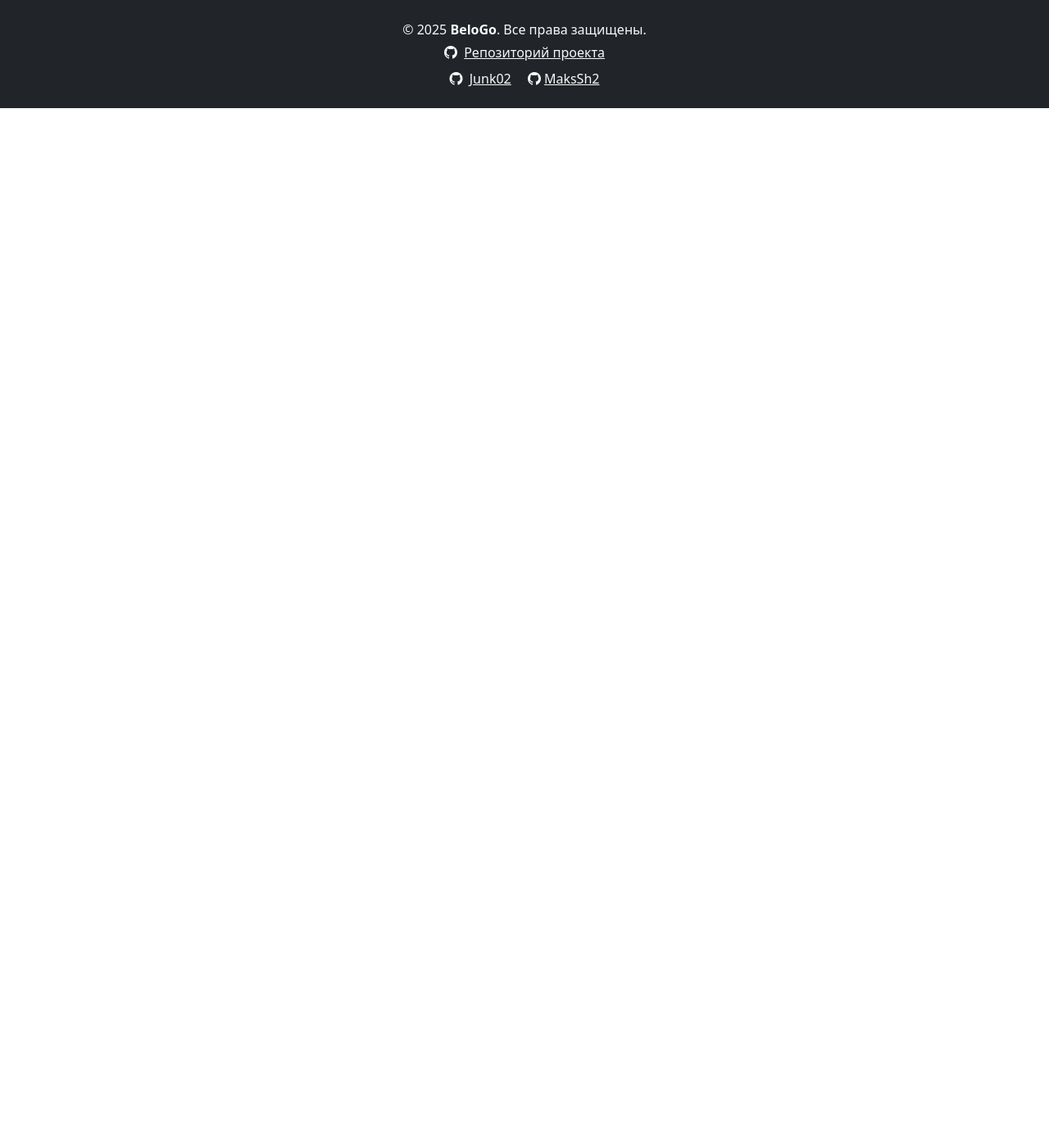
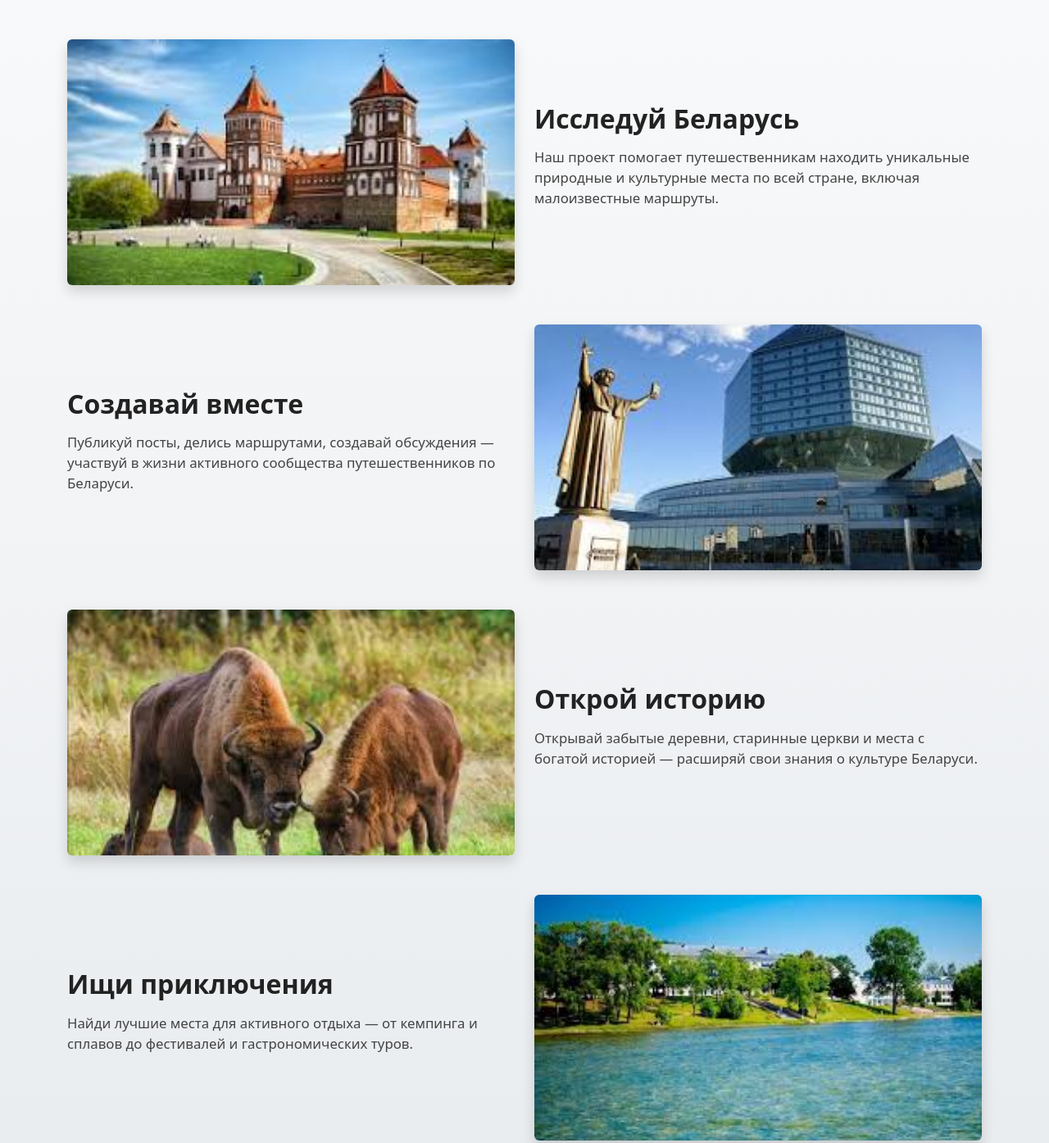
Before and after one commit to Junk02/BeloGo, a plain HTML site: page public/index.html in a window 1280 px wide. Shown: the part 800-2195 px from the top of the page at 82% size. Before the commit the page ends 932 px from the top, so only its background shows below. Drawn offline with nearby package versions, Linux system fonts and the light colour scheme.

Commit message:
Added extra info to index page

```diff
--- a/public/index.html
+++ b/public/index.html
@@ -6,25 +6,22 @@
     <meta name="viewport" content="width=device-width, initial-scale=1.0">
     <title>BeloGo</title>
 
-    <!-- Bootstrap CSS -->
+
     <link href="https://cdn.jsdelivr.net/npm/bootstrap@5.3.6/dist/css/bootstrap.min.css" rel="stylesheet">
 
-    <!-- Boostrap icons -->
     <link href="https://cdn.jsdelivr.net/npm/bootstrap-icons@1.11.3/font/bootstrap-icons.css" rel="stylesheet">
 
-    <!-- Font Awesome -->
     <link rel="stylesheet" href="https://cdnjs.cloudflare.com/ajax/libs/font-awesome/6.4.0/css/all.min.css">
-    <!-- Animate.css -->
+
     <link rel="stylesheet" href="https://cdnjs.cloudflare.com/ajax/libs/animate.css/4.1.1/animate.min.css">
 
+    <link href="https://cdnjs.cloudflare.com/ajax/libs/aos/2.3.4/aos.css" rel="stylesheet">
 
-    <!-- Стили -->
     <link rel="stylesheet" href="/styles/index.css">
 </head>
 
 <body>
 
-<!-- Навигационная панель -->
     <nav class="navbar navbar-expand-lg navbar-dark bg-dark fixed-top" id="mainNavbar">
         <div class="container">
             <a class="navbar-brand" href="/index.html">
@@ -55,23 +52,6 @@
         </div>
     </nav>
 
-    <style>
-    .navbar-brand {
-        font-weight: 700;
-    }
-    </style>
-
-    <!----------------->
-
-
-<style>
-    .navbar-brand {
-        font-weight: 700;
-    }
-    </style>
-
-    <!----------------->
-
     <div class="hero position-relative">
         <video autoplay muted loop playsinline class="hero-video">
             <source src="/video/belarus.mp4" type="video/mp4">
@@ -87,7 +67,52 @@
         </div>
     </div>
 
-    <!-- Футер -->
+    <section class="info-section py-5" style="background: linear-gradient(to bottom, #f8f9fa, #e9ecef);">
+  <div class="container">
+    <div class="row align-items-center mb-5" data-aos="fade-right">
+      <div class="col-md-6 mb-3 mb-md-0">
+        <img src="/img/index-image1.jpg" alt="Природа Беларуси" class="img-fluid rounded shadow">
+      </div>
+      <div class="col-md-6">
+        <h2 class="fw-bold">Исследуй Беларусь</h2>
+        <p>Наш проект помогает путешественникам находить уникальные природные и культурные места по всей стране, включая малоизвестные маршруты.</p>
+      </div>
+    </div>
+
+    <div class="row align-items-center flex-md-row-reverse mb-5" data-aos="fade-left">
+      <div class="col-md-6 mb-3 mb-md-0">
+        <img src="/img/index-image2.jpg" alt="Сообщество" class="img-fluid rounded shadow">
+      </div>
+      <div class="col-md-6">
+        <h2 class="fw-bold">Создавай вместе</h2>
+        <p>Публикуй посты, делись маршрутами, создавай обсуждения — участвуй в жизни активного сообщества путешественников по Беларуси.</p>
+      </div>
+    </div>
+
+    <div class="row align-items-center mb-5" data-aos="fade-up-right">
+      <div class="col-md-6 mb-3 mb-md-0">
+        <img src="/img/index-image3.jpg" alt="История" class="img-fluid rounded shadow">
+      </div>
+      <div class="col-md-6">
+        <h2 class="fw-bold">Открой историю</h2>
+        <p>Открывай забытые деревни, старинные церкви и места с богатой историей — расширяй свои знания о культуре Беларуси.</p>
+      </div>
+    </div>
+
+    <div class="row align-items-center flex-md-row-reverse" data-aos="fade-up-left">
+      <div class="col-md-6 mb-3 mb-md-0">
+        <img src="/img/index-image4.jpg" alt="Развлечения" class="img-fluid rounded shadow">
+      </div>
+      <div class="col-md-6">
+        <h2 class="fw-bold">Ищи приключения</h2>
+        <p>Найди лучшие места для активного отдыха — от кемпинга и сплавов до фестивалей и гастрономических туров.</p>
+      </div>
+    </div>
+  </div>
+</section>
+
+
+
     <footer class="bg-dark text-light py-4 mt-auto">
         <div class="container text-center">
             <p class="mb-1">&copy; 2025 <strong>BeloGo</strong>. Все права защищены.</p>
@@ -110,12 +135,14 @@
         </div>
     </footer>
 
+    <script src="https://cdnjs.cloudflare.com/ajax/libs/aos/2.3.4/aos.js"></script>
+    <script>
+        AOS.init();
+    </script>
 
 
     <script src="/scripts/index.js"></script>
 
-
-    <!-- Bootstrap JS -->
     <script src="https://cdn.jsdelivr.net/npm/bootstrap@5.3.6/dist/js/bootstrap.bundle.min.js"></script>
 </body>
 
--- a/public/scripts/auth.js
+++ b/public/scripts/auth.js
@@ -86,8 +86,6 @@ signupForm.addEventListener('submit', async event => {
         const registerResult = await registerResponse.json();
 
         if (registerResponse.ok) {
-            alert(registerResult.message);
-
             // Автоматический логин
             const loginResponse = await fetch('http://localhost:3000/login', {
                 method: 'POST',
--- a/public/scripts/profile.js
+++ b/public/scripts/profile.js
@@ -6,15 +6,15 @@ async function loadProfile() {
         const data = await response.json();
 
         if (!response.ok || !data.user) {
-            window.location.href = '/auth/auth.html';
+            window.location.href = '/pages/auth.html';
             return;
         }
 
         document.getElementById('welcome').textContent = `Добро пожаловать, ${data.user.name}!`;
         document.getElementById('info').textContent = `Ваш никнейм: ${data.user.nickname}`;
     } catch (err) {
-        alert('Ошибка при получении данных. Перенаправление на вход.');
-        window.location.href = '/auth/auth.html';
+        console.log('Ошибка при получении данных. Перенаправление на вход.');
+        window.location.href = '/pages/auth.html';
     }
 }
 
--- a/public/styles/index.css
+++ b/public/styles/index.css
@@ -1,3 +1,11 @@
+* {
+    box-sizing: border-box;
+}
+
+body {
+    overflow-x: hidden;
+}
+
 html, body {
     margin: 0;
     padding: 0;
@@ -57,3 +65,25 @@ html, body {
 .navbar-hide {
     transform: translateY(-100%);
 }
+
+.navbar-brand {
+    font-weight: 700;
+}
+
+.info-section h2 {
+    color: #222;
+    margin-bottom: 15px;
+}
+
+.info-section p {
+    font-size: 1.05rem;
+    color: #444;
+}
+
+.info-section img {
+    border-radius: 12px;
+    box-shadow: 0 8px 16px rgba(0, 0, 0, 0.1);
+    max-height: 300px;
+    object-fit: cover;
+    width: 100%;
+}
```
Also changed, not shown: public/img/index-image1.jpg (added), public/img/index-image2.jpg (added), public/img/index-image3.jpg (added), public/img/index-image4.jpg (added), 1 other file.
